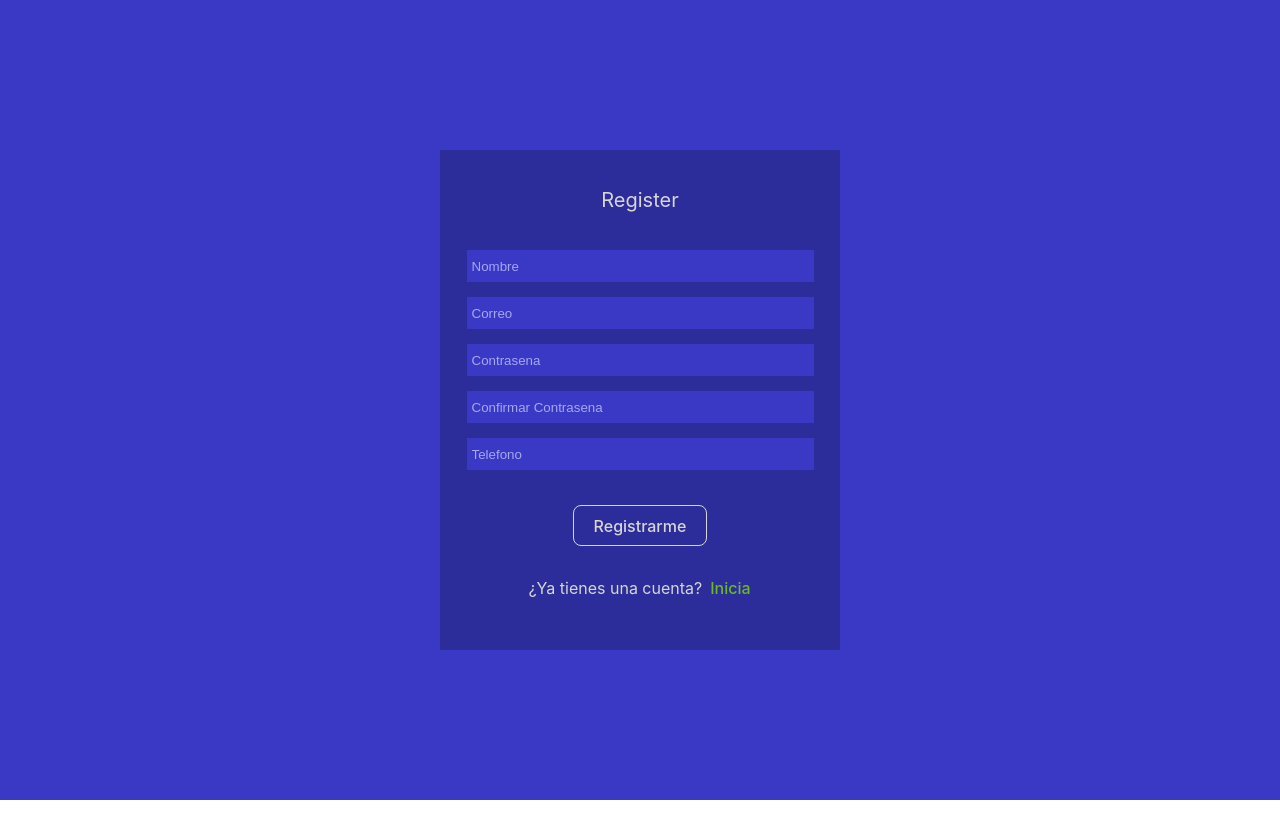
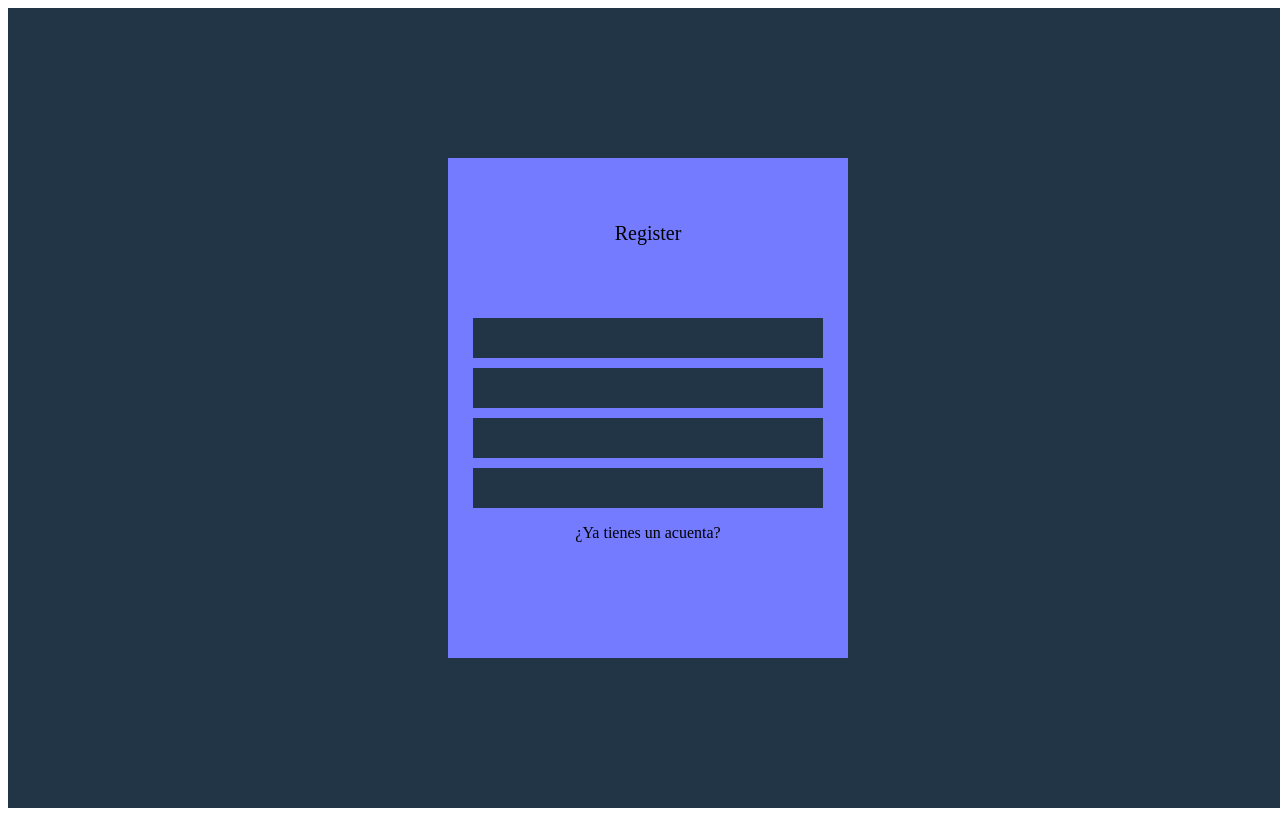
Before and after one commit to tesla2324/rifbom, a React (Vite) app: page / in a window 1280 px wide. Built offline with nearby package versions, Linux system fonts and the light colour scheme.

Commit message:
maquetando one

```diff
--- a/package.json
+++ b/package.json
@@ -9,6 +9,7 @@
     "preview": "vite preview"
   },
   "dependencies": {
+    "axios": "^1.2.2",
     "react": "^18.2.0",
     "react-dom": "^18.2.0"
   },
--- a/src/main.jsx
+++ b/src/main.jsx
@@ -1,7 +1,6 @@
 import React from "react";
 import ReactDOM from "react-dom/client";
 import App from "./App";
-import "./index.css";
 
 ReactDOM.createRoot(document.getElementById("root")).render(
   <React.StrictMode>
--- a/src/screens/Register/index.jsx
+++ b/src/screens/Register/index.jsx
@@ -1,81 +1,18 @@
-import { useState } from "react";
-
 import "./styles.css";
 
 const Register = () => {
-  const [name, setName] = useState("");
-  const [correo, setCorreo] = useState("");
-  const [contrasena, setContrasena] = useState("");
-  const [confirmarContrasena, setConfirmarContrasena] = useState("");
-  const [telefono, setTelefono] = useState("");
-
-  const handleChangeName = (event) => {
-    setName(event.target.value);
-  };
-
-  const handleChangeCorreo = (event) => {
-    setCorreo(event.target.value);
-  };
-
-  const handleChangeContrasena = (event) => {
-    setContrasena(event.target.value);
-  };
-
-  const handle = (event) => {
-    setConfirmarContrasena(event.target.value);
-  };
-
-  const cualquierTelefono = (event) => {
-    setTelefono(event.target.value);
-  };
-
-  const sendData = () => {
-    console.log(name, correo, contrasena, confirmarContrasena, telefono);
-  };
-
   return (
     <div className="background">
-      <div className="containerRegister">
+      <div className="registerContainer">
         <div className="register">
           <p>Register</p>
         </div>
-
-        <input
-          className="input"
-          placeholder="Nombre"
-          onChange={handleChangeName}
-        />
-
-        <input
-          className="input"
-          placeholder="Correo"
-          onChange={handleChangeCorreo}
-        />
-
-        <input
-          className="input"
-          placeholder="Contrasena"
-          onChange={handleChangeContrasena}
-        />
-
-        <input
-          className="input"
-          placeholder="Confirmar Contrasena"
-          onChange={handle}
-        />
-
-        <input
-          className="input"
-          placeholder="Telefono"
-          onChange={cualquierTelefono}
-        />
-
-        <button className="btnRegister" onClick={() => sendData()}>
-          Registrarme
-        </button>
-        <div className="indication">
-          <p>¿Ya tienes una cuenta?</p>
-          <button className="btnLogin">Inicia</button>
+        <div className="text"></div>
+        <div className="text"></div>
+        <div className="text"></div>
+        <div className="text"></div>
+        <div>
+          <p>¿Ya tienes un acuenta?</p>
         </div>
       </div>
     </div>
--- a/src/screens/Register/styles.css
+++ b/src/screens/Register/styles.css
@@ -1,73 +1,30 @@
 .background {
-  background: var(--primary);
+  background: #213547;
   width: 100vw;
   height: 100vh;
   display: flex;
   justify-content: center;
   align-items: center;
-  display: flex;
-  flex-direction: column;
 }
-.containerRegister {
+.registerContainer {
+  background: #747bff;
   width: 400px;
   height: 500px;
-  background: var(--secondary);
   display: flex;
   flex-direction: column;
   align-items: center;
 }
+.text {
+  background: #213547;
+  width: 350px;
+  height: 40px;
+  margin-top: 10px;
+}
 .register {
-  height: 20%;
+  width: 350px;
+  height: 150px;
   display: flex;
   justify-content: center;
   align-items: center;
-  color: var(--white);
   font-size: 20px;
 }
-.input {
-  background: var(--primary);
-  border: none;
-  height: 30px;
-  width: 85%;
-  color: var(--white);
-  padding-left: 5px;
-  margin-bottom: 15px;
-}
-
-.input:focus {
-  outline: none;
-}
-
-.input::placeholder {
-  color: var(--placeholder);
-}
-
-.indication {
-  color: var(--white);
-  display: flex;
-  margin-top: 30px;
-}
-
-.btnLogin {
-  background: none;
-  padding: 0px;
-  margin: 0px;
-  color: var(--green);
-  margin-left: 7px;
-}
-
-.btnRegister {
-  margin-top: 20px;
-  background: none;
-  border: 1px solid var(--white);
-  color: var(--white);
-}
-
-.btnRegister:hover {
-  background: var(--white);
-  color: var(--secondary);
-}
-
-.btnRegister:focus {
-  outline: none;
-}
```
Also changed, not shown: 1 other file (tests, documents, lock files or other folders).
